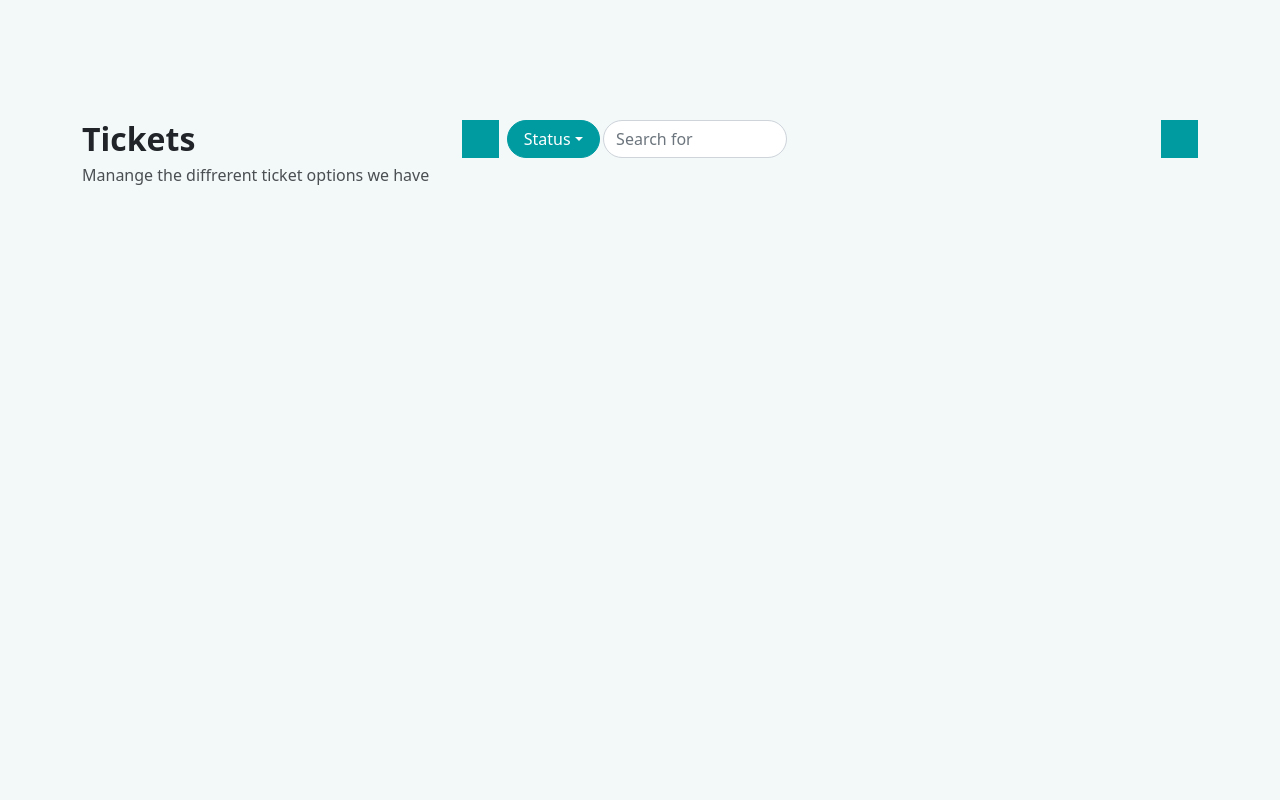
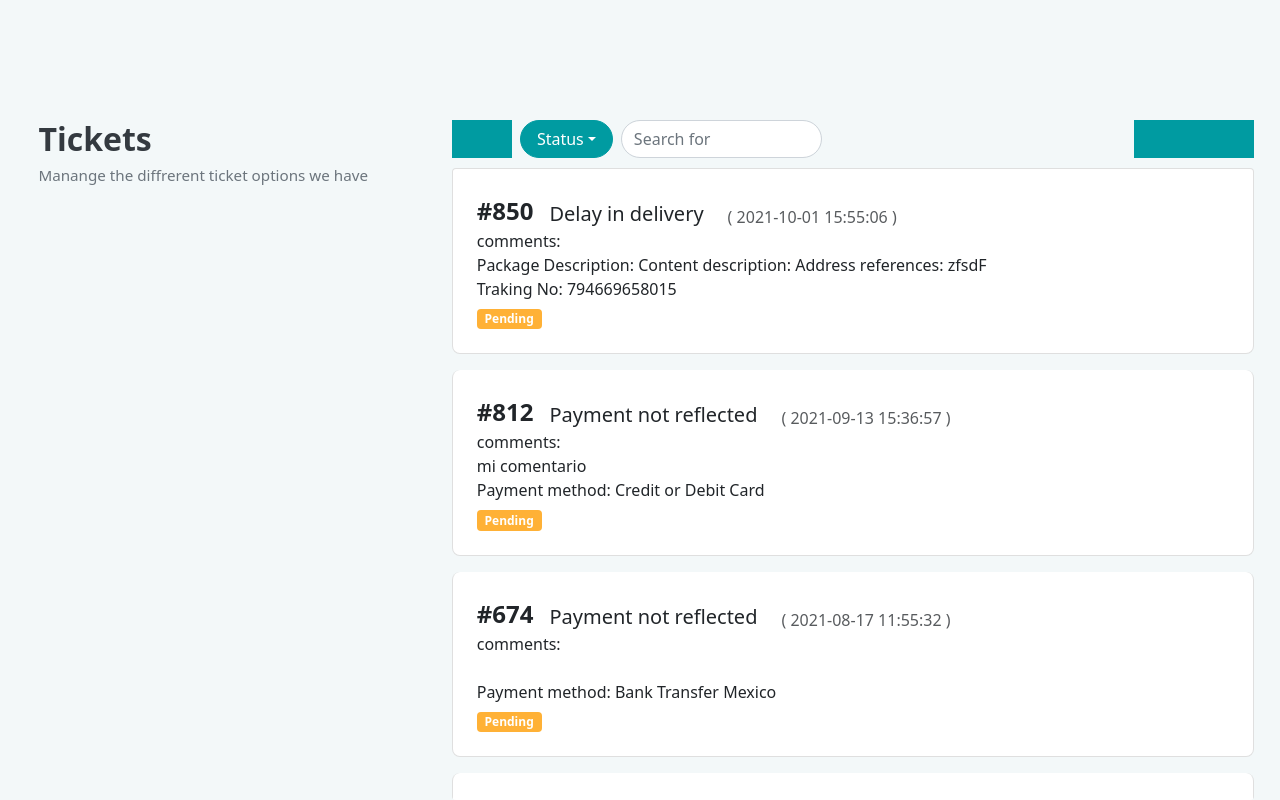
Before and after one commit to mjlehz01/tendencys-test, a Next.js app: page / in a window 1280 px wide. Built offline with nearby package versions, Linux system fonts and the light colour scheme.

Commit message:
completo estilos de la tabla

```diff
--- /dev/null
+++ b/components/tickets/ItemTicket.jsx
@@ -0,0 +1,69 @@
+import PropTypes from "prop-types";
+
+//componets
+import { UiListGroupItem, UiBadge } from "@/customBootstrap";
+import { TextP } from "@/ui/Text";
+
+const TICKET_TYPE_ID = {
+	8: "Delay in delivery",
+	9: "Payment not reflected",
+	12: "Shipment without movement",
+};
+
+const ItemTicket = ({ itemData }) => {
+	const {
+		id,
+		created_at,
+		ticket_type_id,
+		comments,
+		data,
+		ticket_status_color,
+		ticket_status_name,
+	} = itemData;
+
+	const dataConvert = (obj) => {
+		const dataParse = JSON.parse(obj);
+		const traN = dataParse.tracking_number ?? null;
+		if (traN) {
+			return `Traking No: ${traN}`;
+		}
+		const payM = dataParse?.payment_method_description;
+		if (payM) {
+			return `Payment method: ${
+				dataParse.payment_method_name === "bank_transfer"
+					? payM
+					: "Credit or Debit Card"
+			}`;
+		}
+		console.log(dataParse);
+	};
+
+	return (
+		<UiListGroupItem>
+			<div className="d-flex flex-wrap align-items-end">
+				<TextP fs="1.5rem" fw="700" className="me-3">
+					#{id}
+				</TextP>
+				<TextP fs="1.25rem" fw="500" className="me-4">
+					{TICKET_TYPE_ID[ticket_type_id] ?? null}
+				</TextP>
+				<TextP fs="1rem" fw="300" className="opacity-75">
+					&#40; {created_at} &#41;
+				</TextP>
+			</div>
+			<TextP fw="0.875rem" fw="500" className="w-100">
+				comments:
+				<br />
+				{comments ? comments : <br />}
+			</TextP>
+			<TextP>{dataConvert(data)}</TextP>
+			<UiBadge bg="none" className="mt-2 text-capitalize fw-bold" bgCustom={ticket_status_color}>
+				{ticket_status_name}
+			</UiBadge>
+		</UiListGroupItem>
+	);
+};
+
+ItemTicket.propTypes = {};
+
+export default ItemTicket;
--- a/components/tickets/ListTickets.js
+++ /dev/null
@@ -1,20 +0,0 @@
-import { useState } from "react";
-import PropTypes from "prop-types";
-//componets
-import SearchBar from "@/tickets/SearchBar";
-
-const ListTickets = ({ data }) => {
-	const [filterList, setFilterList] = useState(-0);
-
-	console.log(data);
-
-	return (
-		<>
-			<SearchBar params={["status", "id"]} />
-		</>
-	);
-};
-
-ListTickets.propTypes = {};
-
-export default ListTickets;
--- /dev/null
+++ b/components/tickets/ListTickets.jsx
@@ -0,0 +1,44 @@
+import { useState } from "react";
+import PropTypes from "prop-types";
+//componets
+import SearchBar from "@/tickets/SearchBar";
+import ItemTicket from "@/tickets/ItemTicket";
+import { UiListGroup, UiPlaceHolder } from "@/customBootstrap";
+
+const ListTickets = ({ data }) => {
+	const [filterList, setFilterList] = useState(-0);
+
+	console.log(data);
+	const handleQuery = (r, q) => {
+		console.log(r, q);
+	};
+
+	return (
+		<>
+			<SearchBar params={["status", "id"]} onResultQuery={handleQuery} />
+			<UiListGroup overflow={data.length}>
+				{!data.length ? (
+					<>
+						{[0, 1, 3, 4].map((lo) => (
+							<UiPlaceHolder
+								animation="wave"
+								className="w-100"
+								key={`loading-${lo}`}
+							/>
+						))}
+					</>
+				) : (
+					<>
+						{data.map((ticket, index) => (
+							<ItemTicket key={`${ticket.id}`} itemData={ticket} />
+						))}
+					</>
+				)}
+			</UiListGroup>
+		</>
+	);
+};
+
+ListTickets.propTypes = {};
+
+export default ListTickets;
--- a/components/tickets/SearchBar.jsx
+++ b/components/tickets/SearchBar.jsx
@@ -11,28 +11,40 @@ import Box from "@/ui/Box";
 
 const SearchBar = ({ params, onResultQuery }) => {
 	const [typeQuery, setTypeQuery] = useState(params);
+	const [changeText, setChangeText] = useState(false);
 
 	const handleChange = (e) => {
 		const q = e.target.value;
-		console.log(q);
+		onResultQuery(typeQuery[0], q);
 	};
 	const handleSelect = (i) => {
-		console.log(i);
+		const typeQueryTemp = [...typeQuery];
+		typeQueryTemp.splice(i, 1);
+		typeQueryTemp.unshift(typeQuery[i]);
+
+		setTypeQuery(typeQueryTemp);
+	};
+
+	const handleText = () => {
+		setChangeText(true);
+		setTimeout(() => setChangeText(false), 1000);
 	};
 
 	return (
 		<div className="d-flex w-100 g-0">
-			<Box width="5%" className="me-2" />
-			<UiDropDownContainter mw="12%" >
+			<Box width="7.5%" className="me-2" />
+			<UiDropDownContainter mw="12%" onSelect={handleText}>
 				<UiDropDownToggle
 					id="change-search"
-					className="text-capitalize px-3"
+					className={`text-capitalize px-3 ${
+						changeText && "animation-fade-in"
+					}`}
 					variant
 				>
-					{params[0]}
+					{typeQuery[0]}
 				</UiDropDownToggle>
 				<UiDropDownMenu>
-					{params.map((item, index) => (
+					{typeQuery.map((item, index) => (
 						<UiDropDownItem
 							onClick={() => handleSelect(index)}
 							key={`select-q${index}`}
@@ -51,7 +63,7 @@ const SearchBar = ({ params, onResultQuery }) => {
 				aria-label="Search"
 				onChange={handleChange}
 			/>
-			<Box width="5%" className="me-0 ms-auto" />
+			<Box width="15%" className="me-0 ms-auto" />
 		</div>
 	);
 };
--- a/components/ui/CustomBootstrap.jsx
+++ b/components/ui/CustomBootstrap.jsx
@@ -1,8 +1,16 @@
 import styled from "styled-components";
-import { Container, FormControl, Dropdown } from "react-bootstrap";
+import {
+	Container,
+	FormControl,
+	Dropdown,
+	Placeholder,
+	ListGroup,
+	Badge,
+} from "react-bootstrap";
 
 export const UiContainer = styled(Container)`
-	margin-top: 15vh;
+	padding: 15vh 2% 0 3%;
+	height: 100vh;
 `;
 
 export const UiFormControl = styled(FormControl)``;
@@ -14,6 +22,7 @@ export const UiDropDownContainter = styled(Dropdown)`
 export const UiDropDownToggle = styled(Dropdown.Toggle)`
 	border-radius: 999px;
 	background-color: var(--bs-custom-blue);
+	min-width: 4rem;
 	color: white;
 	border-color: var(--bs-custom-blue);
 `;
@@ -26,3 +35,27 @@ export const UiDropDownMenu = styled(Dropdown.Menu)`
 export const UiDropDownItem = styled(Dropdown.Item)`
 	display: ${(props) => (props.tabIndex === 0 ? "none" : null)};
 `;
+
+export const UiListGroup = styled(ListGroup)`
+	overflow-y: ${(props) => (props.overflow ? "scroll" : null)};
+	height: calc(85vh - 2.375rem);
+	justify-content: space-between;
+	padding-top: 0.625rem;
+	scroll-behavior: smooth;
+`;
+
+export const UiPlaceHolder = styled(Placeholder)`
+	height: 21%;
+	background-color: var(--bs-gray-400);
+	border-radius: 0.75rem;
+`;
+
+export const UiListGroupItem = styled(ListGroup.Item)`
+	border-radius: 0.5rem;
+	padding: 1.5rem;
+	margin-bottom: 1rem;
+`;
+
+export const UiBadge = styled(Badge)`
+	background-color: ${(props) => props.bgCustom};
+`;
--- a/components/ui/Text.jsx
+++ b/components/ui/Text.jsx
@@ -1,14 +1,18 @@
 import styled from "styled-components";
 
-const grayColor = `var(--bs-custom-gray)`;
-
 export const TitleH3 = styled.h3`
-	color: grayColor;
+	color: var(--bs-gray-800);
 	font-weight: 700;
 	font-size: 2rem;
 `;
 
 export const TitleH6 = styled.h6`
-	color: grayColor;
-	opacity: 0.8;
+	color: var(--bs-gray-600);
+	font-size: 0.95rem;
 `;
+
+export const TextP = styled.p`
+	font-size: ${(props) => props.fs};
+	font-weight: ${(props) => props?.fw};
+	margin: 0;
+`;
--- a/pages/_app.js
+++ b/pages/_app.js
@@ -1,4 +1,5 @@
-import "/scss/custom.scss";
+import "/styles/custom.scss";
+import "/styles/animations.css";
 
 function MyApp({ Component, pageProps }) {
   return <Component {...pageProps} />;
--- a/pages/index.js
+++ b/pages/index.js
@@ -297,13 +297,13 @@ export default function Home() {
   const [ticketsList, setTicketsList] = useState(LIST_TEST);
 
   return (
-    <UiContainer>
-      <Row>
+    <UiContainer fluid>
+      <Row className="h-100">
         <Col md={4}>
           <TitleH3>Tickets</TitleH3>
           <TitleH6>Manange the diffrerent ticket options we have</TitleH6>
         </Col>
-        <Col md={8}>
+        <Col md={8} className="h-100">
           <ListTickets data={ticketsList} />
         </Col>
       </Row>
--- /dev/null
+++ b/styles/animations.css
@@ -0,0 +1,12 @@
+.animation-fade-in {
+	animation: fade-in 0.7s ease;
+}
+
+@keyframes fade-in {
+	0% {
+		opacity: 0;
+	}
+	100% {
+		opacity: 1;
+	}
+}
```
Also changed, not shown: styles/custom.scss (renamed from scss/custom.scss).
